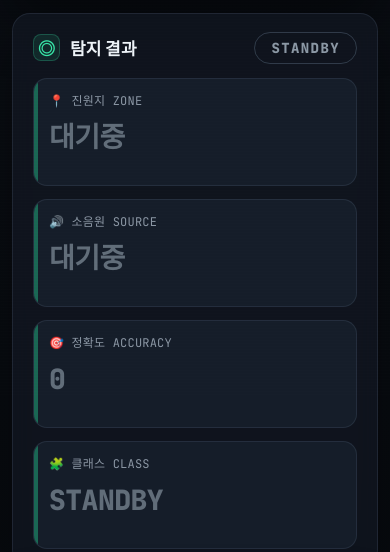
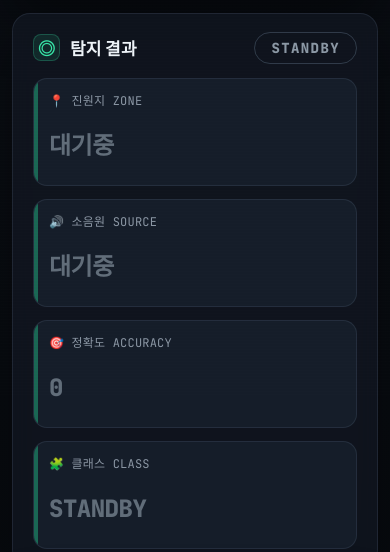
Before and after one commit to 22212093/noise-radar-web, a plain HTML site: page index.html in a window 390 px wide. Shown: the part 449-1001 px from the top of the page. Drawn offline with Linux system fonts and the light colour scheme; no server answers.

Commit message:
Update index.html

```diff
--- a/index.html
+++ b/index.html
@@ -267,24 +267,25 @@
       display: grid; grid-template-columns: repeat(4, minmax(0, 1fr)); gap: 13px;
     }
     .metric {
-      position: relative; padding: 14px 13px; min-height: 96px;
+      position: relative; padding: 14px 14px; min-height: 96px;
       border-radius: 14px; background: var(--panel-soft);
       border: 1px solid var(--line); overflow: hidden;
+      display: flex; flex-direction: column;
     }
     .metric .m-label {
-      display: flex; align-items: flex-start; gap: 6px;
+      display: flex; align-items: center; gap: 6px;
       font-family: var(--mono); font-size: 12px; letter-spacing: 0.2px;
       text-transform: uppercase; color: var(--muted); margin-bottom: 12px;
-      line-height: 1.3; word-break: keep-all;
+      line-height: 1.3; word-break: keep-all; min-height: 16px;
     }
     .metric .m-value {
-      font-size: 26px; font-weight: 800; font-family: var(--mono);
-      letter-spacing: -0.5px; line-height: 1.12; color: var(--accent);
+      display: flex; align-items: center; flex: 1;
+      font-size: 24px; font-weight: 800; font-family: var(--mono);
+      letter-spacing: -0.5px; line-height: 1.15; color: var(--accent);
       transition: color 0.25s ease; word-break: keep-all; overflow-wrap: break-word;
     }
     .result-box:not(.standby) .metric .m-value { color: #fff; }
     .standby .metric .m-value { color: var(--muted-2) !important; }
-    .metric .m-value.small { font-size: 21px; line-height: 1.15; }
     .metric::before {
       content: ""; position: absolute; left: 0; top: 0; bottom: 0;
       width: 4px; background: var(--accent-dim); opacity: 0.6;
@@ -387,8 +388,7 @@
       .result-grid { grid-template-columns: 1fr 1fr; }
       .metric { min-height: 108px; padding: 15px; }
       .metric .m-label { font-size: 12px; margin-bottom: 12px; white-space: normal; word-break: keep-all; }
-      .metric .m-value { font-size: 26px; }
-      .metric .m-value.small { font-size: 26px; }
+      .metric .m-value { font-size: 24px; }
       .history-panel { max-height: 340px; min-height: 240px; }
       .table-wrapper { min-height: 170px; }
       .debug-bottom { min-height: 90px; max-height: 130px; }
@@ -397,8 +397,7 @@
       .brand-text h1 { font-size: 17px; }
       .brand-text .subtitle { font-size: 12px; }
       .result-grid { grid-template-columns: 1fr; }
-      .metric .m-value { font-size: 28px; }
-      .metric .m-value.small { font-size: 28px; }
+      .metric .m-value { font-size: 24px; }
       .email-actions { flex-direction: column; align-items: stretch; }
       .email-box button { width: 100%; }
       .room-cell { font-size: 12px; padding: 9px; }
@@ -471,7 +470,7 @@
             </div>
             <div class="metric">
               <div class="m-label">🔊 소음원 SOURCE</div>
-              <div class="m-value small" id="resSound">대기중</div>
+              <div class="m-value" id="resSound">대기중</div>
             </div>
             <div class="metric">
               <div class="m-label">🎯 정확도 ACCURACY</div>
@@ -479,7 +478,7 @@
             </div>
             <div class="metric">
               <div class="m-label">🧩 클래스 CLASS</div>
-              <div class="m-value small" id="resClass">STANDBY</div>
+              <div class="m-value" id="resClass">STANDBY</div>
             </div>
           </div>
         </div>
```
